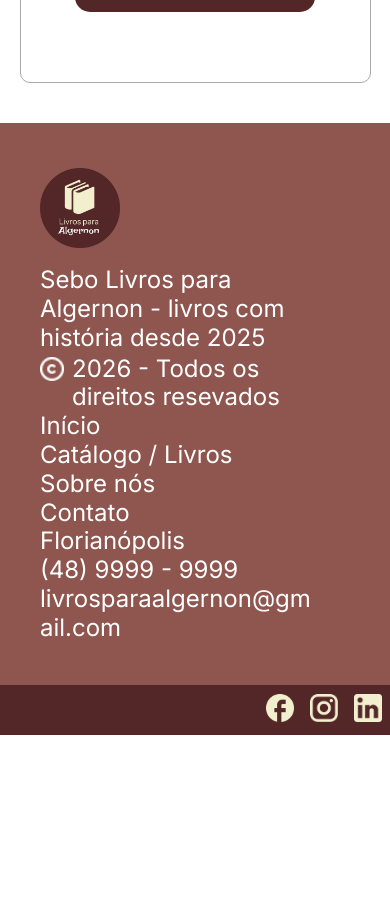
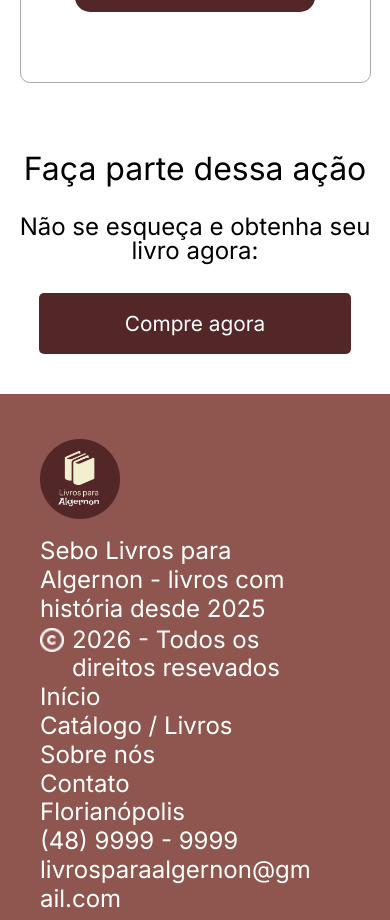
Before and after one commit to Annurb/Trilha-dev-Pixel, a React (Vite) app in the folder Livros-para-algernon/: page / in a window 390 px wide. Shown: the part 7680-8600 px from the top of the page. Before the commit the page ends 8415 px from the top, so only its background shows below. Built offline with nearby package versions, Linux system fonts and the light colour scheme.

Commit message:
feat(acaoFinal): adiciona seção

```diff
--- /dev/null
+++ b/Livros-para-algernon/src/AcaoFinal.jsx
@@ -0,0 +1,13 @@
+{ /*componente acao final*/}
+import './Style/buttons.css'
+import './Style/AcaoFinal.css'
+
+export default function AcaoFinal(){
+    return(
+        <div className='containerAcaoFinal'>
+            <h2>Faça parte dessa ação</h2>
+            <p>Não se esqueça e obtenha seu livro agora: </p>
+            <a href="#livros"><button className='buttonChamada'>Compre agora</button></a>
+        </div>
+    )
+}
--- a/Livros-para-algernon/src/Carrinho.jsx
+++ b/Livros-para-algernon/src/Carrinho.jsx
@@ -57,7 +57,8 @@ export default function Carrinho(){
         </table>
 
          { /* botão limpar carrinho */ }
-        <button className='adicionarCarrinho' onClick = {removeCart}>Limpar carrinho</button>
+        <div className='buttonLimpar'><button className='adicionarCarrinho' onClick = {removeCart}>Limpar carrinho</button>
+        </div>
 
          { /* seção com as informação finais*/ }
       </section>
--- a/Livros-para-algernon/src/Components.jsx
+++ b/Livros-para-algernon/src/Components.jsx
@@ -7,6 +7,7 @@ import Depoimentos from './Depoimentos'
 import Contato from './Contato'
 import Footer from './Footer'
 import Livros from './Livros'
+import AcaoFinal from './AcaoFinal'
 
 export default function Components(){
     return(
@@ -18,6 +19,7 @@ export default function Components(){
     <Livros/>
     <Depoimentos/>
     <Contato/>
+    <AcaoFinal/>
     <Footer/>
         </>
     )
--- /dev/null
+++ b/Livros-para-algernon/src/Style/AcaoFinal.css
@@ -0,0 +1,27 @@
+.containerAcaoFinal{
+    display:flex;
+    flex-direction: column;
+    align-items: center;
+    justify-content: center;
+    text-align:center;
+
+    h2{
+        font-size:2em;
+        margin:30px 10px 30px 10px;
+    }
+    p{
+        margin:0 10px 30px 10px;
+        font-size:1.5em;
+    }
+    a{
+        width:500px;
+    }
+    .buttonChamada{
+        margin-bottom: 40px;
+    }
+}
+@media(max-width:600px){
+    .containerAcaoFinal a{
+        max-width:80%;
+    }
+}
--- a/Livros-para-algernon/src/Style/Carrinho.css
+++ b/Livros-para-algernon/src/Style/Carrinho.css
@@ -182,6 +182,12 @@ button{
   }
 }
 @media (max-width: 700px) {
+  .buttonLimpar{
+    width:100%;
+    align-items: center;
+    justify-content: center;
+    text-align: center;
+  }
   .containerCarrinhoVoltar{
     flex-direction: column-reverse;
     align-items: center;
```
